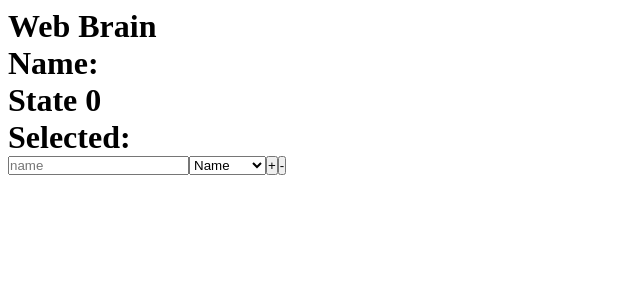
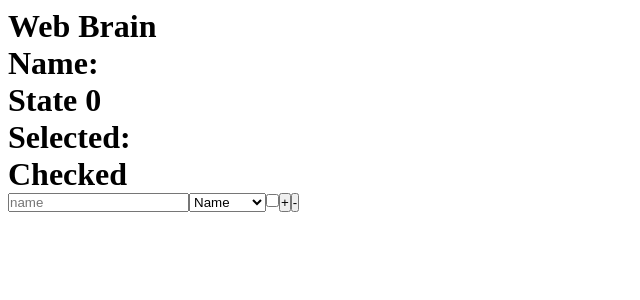
Before and after one commit to Sardor0795/rjs_tutorial, a React (Create React App) app: page / in a window 1280 px wide. Shown: the top 300 px of the page, without its empty margins (0-640 px from the left). Built offline with nearby package versions, Linux system fonts and the light colour scheme.

Commit message:
State, Constructor, Super, onChange, onClick

```diff
--- a/src/lesson_3/index.jsx
+++ b/src/lesson_3/index.jsx
@@ -8,6 +8,7 @@ class State extends Component {
       title: "Web Brain",
       name: "",
       select: "",
+      checked: "",
     };
   }
   render() {
@@ -35,17 +36,23 @@ class State extends Component {
     const onSelect = (e) => {
       this.setState({ select: e.target.value });
     };
+    const onChecked = (e) => {
+      this.setState({ checked: `${e.target.checked}` });
+      //   console.log(this.state.checked);
+    };
     return (
       <div>
         <h1>{this.state.title}</h1>
         <h1>Name: {this.state.name}</h1>
         <h1>State {this.state.count}</h1>
         <h1>Selected: {this.state.select}</h1>
+        <h1>Checked {this.state.checked}</h1>
         <input onChange={onChange} type="text" placeholder="name" />
         <select onChange={onSelect}>
           <option value="Name">Name</option>
           <option value="Surname">Surname</option>
         </select>
+        <input onChange={onChecked} type="checkbox" />
         <button onClick={plus}>+</button>
         <button onClick={minus}>-</button>
       </div>
```
